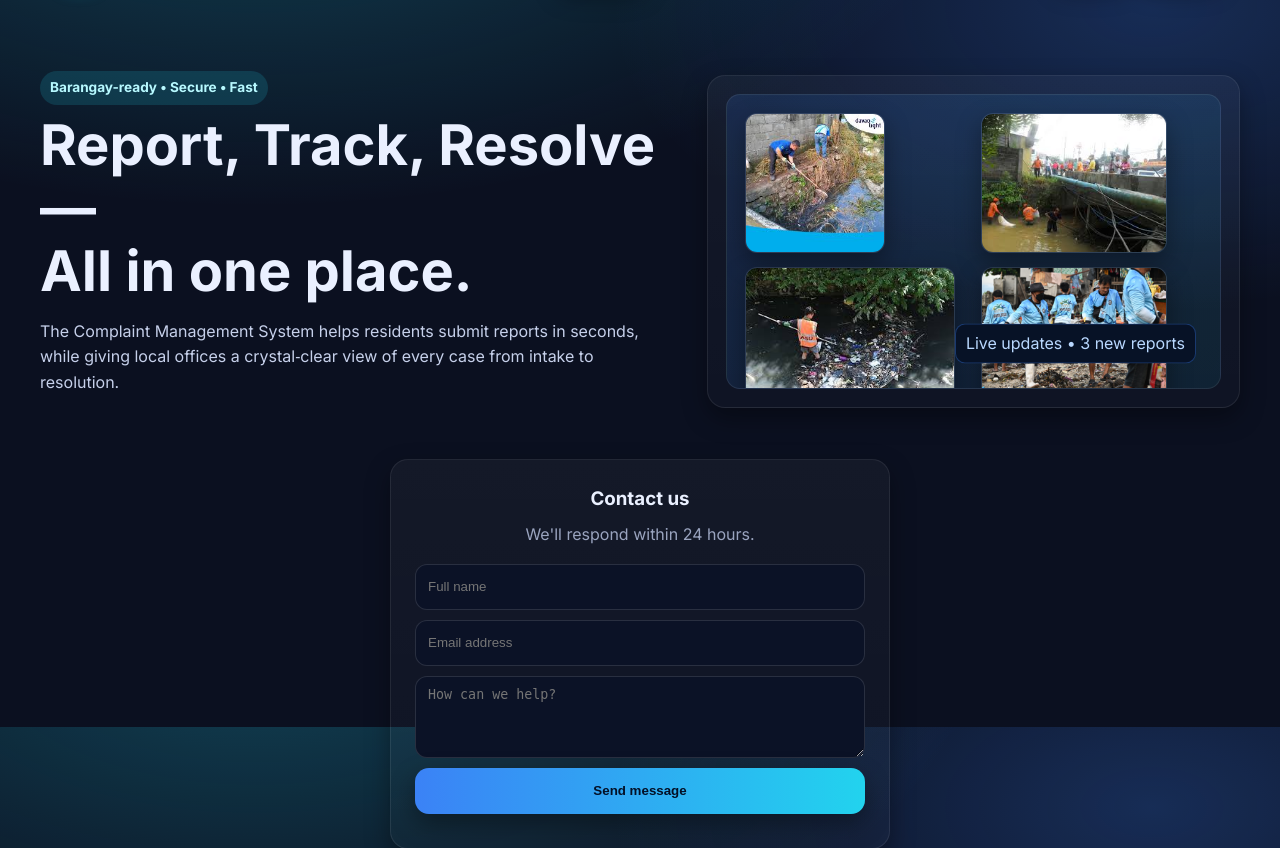
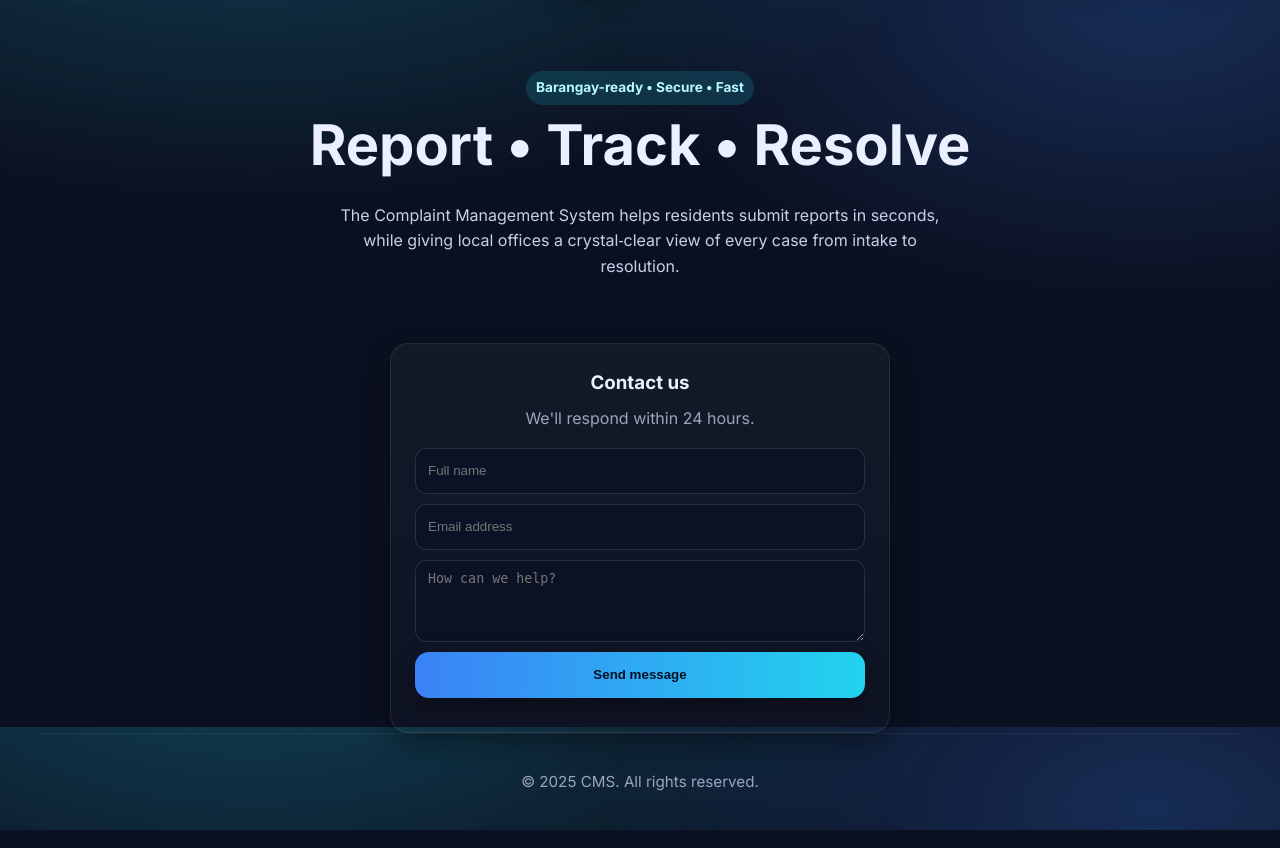
Before and after one commit to DwightBuma-at/CAPSTONE-2_Complaint-Management-System-, a Django app: template myapp/templates/index.html in a window 1280 px wide. Shown: the part 73-921 px from the top of the page. Run offline with Django 5.2, Linux system fonts and the light colour scheme; the template is opened without the code that fills it, so the values that code supplies are empty.

Commit message:
Update landing page: center content, use bullet points, and clean up layout

```diff
--- a/myapp/templates/index.html
+++ b/myapp/templates/index.html
@@ -83,7 +83,7 @@
     .hamburger{display:none;background:none;border:none;color:#fff;font-size:28px}
     /* Hero */
     .hero{padding:72px 0 48px}
-    .hero__grid{display:grid;grid-template-columns:1.2fr 1fr;gap:28px;align-items:center}
+    .hero__grid{display:flex;flex-direction:column;align-items:center;text-align:center;max-width:800px;margin:0 auto}
     .kicker{display:inline-block;padding:6px 10px;border-radius:999px;background:rgba(34,211,238,.15);color:#b7f9ff;font-weight:700;font-size:.85rem}
     h1{font-size:clamp(2rem,5vw,3.5rem);line-height:1.12;margin:.6rem 0}
     .lead{color:#c6d0ea;max-width:60ch}
@@ -114,7 +114,7 @@
     .hidden{display:none}
     /* Responsive */
     @media (max-width: 980px){
-      .hero__grid{grid-template-columns:1fr}
+      .hero__grid{max-width:100%;padding:0 20px}
       .nav__links,.nav__auth{display:none}
       .hamburger{display:block}
       .mobile{position:absolute;left:0;right:0;top:72px;background:#0b1226;padding:14px;border-bottom:1px solid rgba(255,255,255,.08)}
@@ -631,30 +631,13 @@
 </div>
 <!-- Hero -->
 <main id="top" class="wrap hero">
-  <div class="hero__grid">
-    <div>
+      <div class="hero__grid">
       <span class="kicker">Barangay-ready • Secure • Fast</span>
-      <h1>Report, Track, Resolve—<br/>All in one place.</h1>
+      <h1>Report • Track • Resolve<br/></h1>
       <p class="lead">
         The Complaint Management System helps residents submit reports in seconds, while giving local offices a crystal‑clear view of every case from intake to resolution.
       </p>
-      <p class="muted" style="margin-top:10px"></p>
     </div>
-    <div class="card screen">
-      <div class="screen__inner">
-        <div class="screen__window">
-          <!-- Lightweight fake UI -->
-          <div style="display:grid;grid-template-columns:1fr 1fr;gap:14px;padding:18px;">
-            <img class="card" src="{% static 'images/pic1.jpg' %}" alt="picture diri" style="height:140px;border-radius:12px;object-fit:cover;border:1px solid rgba(255,255,255,.08)">
-            <img class="card" src="{% static 'images/pic2.jpg' %}" alt="picture diri" style="height:140px;border-radius:12px;object-fit:cover;border:1px solid rgba(255,255,255,.08)">
-            <img class="card" src="{% static 'images/pic3.jpg' %}" alt="picture diri" style="height:140px;border-radius:12px;object-fit:cover;border:1px solid rgba(255,255,255,.08)">
-            <img class="card" src="{% static 'images/pic4.jpg' %}" alt="picture diri" style="height:140px;border-radius:12px;object-fit:cover;border:1px solid rgba(255,255,255,.08)">
-          </div>
-          <span class="pulse">Live updates • 3 new reports</span>
-        </div>
-      </div>
-    </div>
-  </div>
 </main>
 
 <!-- Contact -->
```
